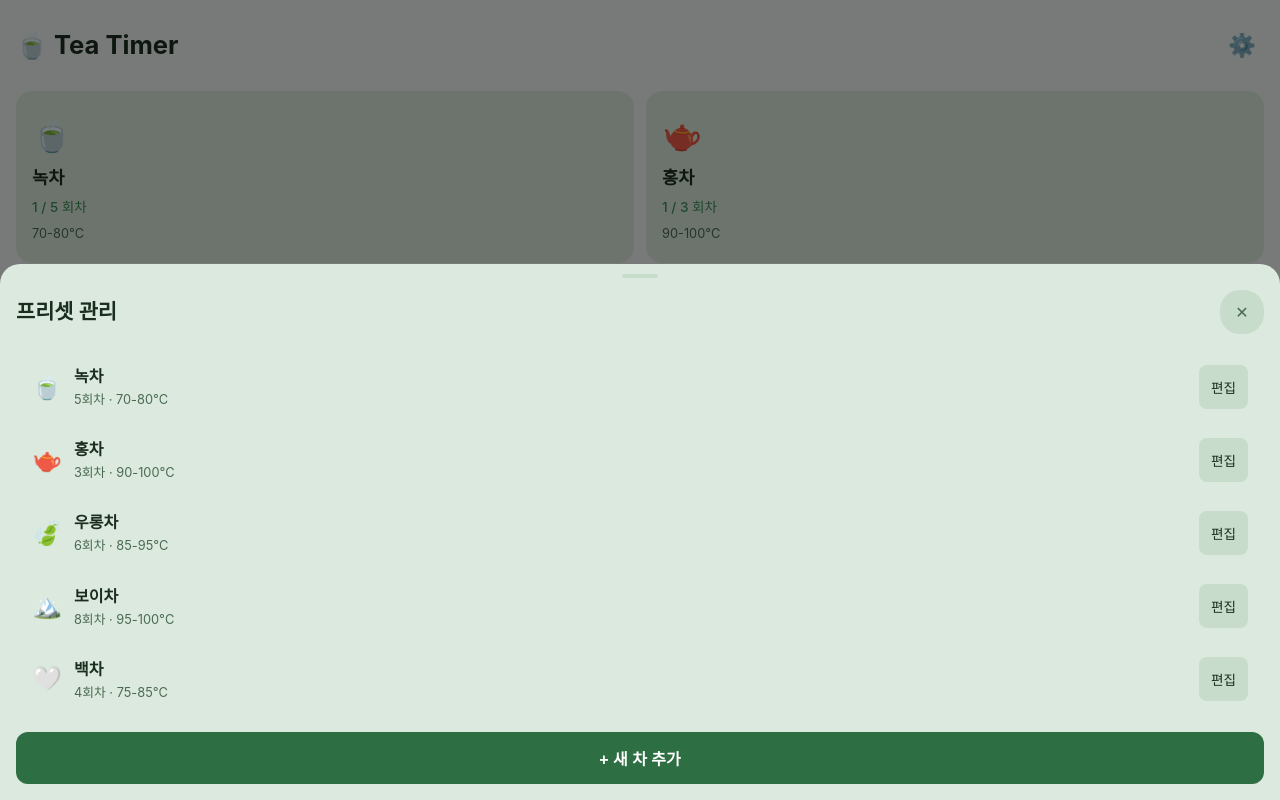
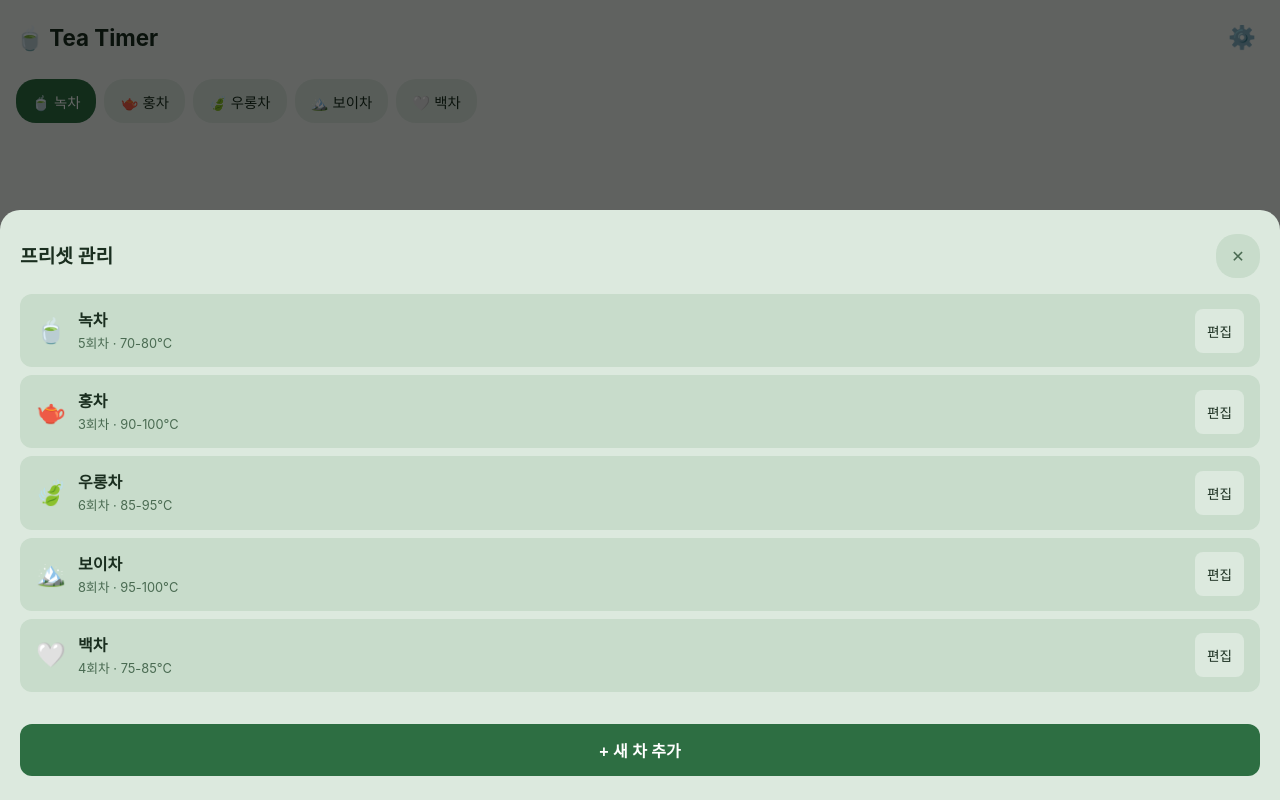
Before and after one commit to anny0739/play, a plain HTML site: page tea-timer/index.html in a window 1280 px wide. Both pictures are taken after a click on the button "⚙️". Drawn offline with Linux system fonts and the light colour scheme.

Commit message:
modify 수정사항 적용 #3

```diff
--- a/tea-timer/css/style.css
+++ b/tea-timer/css/style.css
@@ -38,91 +38,119 @@ body {
   background: var(--bg);
   color: var(--text);
   font-family: -apple-system, BlinkMacSystemFont, 'Segoe UI', sans-serif;
-  min-height: 100vh;
+  height: 100dvh;
+  display: flex;
+  flex-direction: column;
+  overflow: hidden;
   line-height: 1.5;
 }
 
-.view {
-  display: none;
-  opacity: 0;
-  transition: opacity 0.2s ease;
+/* === Root container === */
+#root {
+  display: flex;
+  flex-direction: column;
+  height: 100%;
+  flex: 1;
+  min-height: 0;
 }
 
-.view.active {
+/* === App Header === */
+.app-header {
   display: flex;
-  flex-direction: column;
-  min-height: 100vh;
-  opacity: 1;
+  justify-content: space-between;
+  align-items: center;
+  padding: 16px;
+  padding-top: calc(16px + env(safe-area-inset-top));
+  flex-shrink: 0;
+}
+.app-header h1 {
+  font-size: 1.4rem;
+  font-weight: 700;
+  color: var(--text);
+}
+.btn-settings {
+  background: none;
+  border: none;
+  font-size: 1.4rem;
+  cursor: pointer;
+  padding: 8px;
+  border-radius: 8px;
+  -webkit-tap-highlight-color: transparent;
 }
 
-/* === Timer Bottom Sheet === */
-.sheet-overlay {
-  display: none;
-  position: fixed;
-  inset: 0;
-  background: rgba(0,0,0,0.5);
-  z-index: 50;
-}
-.sheet-overlay.open { display: block; }
-
-.timer-sheet {
-  position: fixed;
-  left: 0; right: 0; bottom: 0;
-  background: var(--surface);
-  border-radius: 20px 20px 0 0;
-  z-index: 51;
+/* === Tea Selector === */
+.tea-selector {
   display: flex;
-  flex-direction: column;
-  transform: translateY(100%);
-  transition: transform 0.3s cubic-bezier(0.32, 0.72, 0, 1);
-  max-height: 92vh;
-}
-.timer-sheet.open { transform: translateY(0); }
-
-.sheet-handle {
-  width: 36px; height: 4px;
-  background: var(--surface2);
-  border-radius: 2px;
-  margin: 10px auto 0;
+  flex-direction: row;
+  overflow-x: auto;
+  scrollbar-width: none;
+  gap: 8px;
+  padding: 4px 16px 12px;
   flex-shrink: 0;
 }
+.tea-selector::-webkit-scrollbar { display: none; }
 
-.timer-header {
-  display: flex;
-  align-items: center;
-  justify-content: space-between;
-  padding: 12px 16px 0;
+.tea-chip {
+  border: none;
+  background: var(--surface);
+  color: var(--text);
+  border-radius: 20px;
+  padding: 8px 16px;
+  font-size: 0.9rem;
+  white-space: nowrap;
+  cursor: pointer;
+  min-height: 44px;
+  -webkit-tap-highlight-color: transparent;
+  transition: background 0.15s;
 }
-.btn-close-sheet {
-  background: var(--surface2);
-  border: none;
-  color: var(--text-muted);
-  font-size: 1rem;
-  cursor: pointer;
-  padding: 6px 10px;
-  border-radius: 20px;
-  min-width: 44px; min-height: 44px;
+.tea-chip.active {
+  background: var(--accent);
+  color: white;
 }
-.timer-title {
-  display: flex;
-  flex-direction: column;
-}
-.timer-title span:first-child { font-size: 1.3rem; font-weight: 600; }
-.steep-label { font-size: 0.9rem; color: var(--text-muted); }
+.tea-chip:active { opacity: 0.8; }
 
-.timer-main {
+/* === Timer Area === */
+.timer-area {
   flex: 1;
   display: flex;
   flex-direction: column;
   align-items: center;
   justify-content: center;
   gap: 16px;
-  padding: 24px;
+  padding: 16px;
+  min-height: 0;
 }
+
+.timer-ring-row {
+  display: flex;
+  align-items: center;
+  gap: 16px;
+}
+
+.btn-time-adjust {
+  background: var(--surface2);
+  border: none;
+  color: var(--text);
+  font-size: 1.5rem;
+  cursor: pointer;
+  width: 48px;
+  height: 48px;
+  border-radius: 50%;
+  display: flex;
+  align-items: center;
+  justify-content: center;
+  min-width: 44px;
+  min-height: 44px;
+  -webkit-tap-highlight-color: transparent;
+  transition: background 0.15s;
+  flex-shrink: 0;
+}
+.btn-time-adjust:active { background: var(--accent); }
+
 .progress-ring-container {
   position: relative;
-  width: 240px;
-  height: 240px;
+  width: 220px;
+  height: 220px;
 }
 .progress-ring {
   width: 100%;
@@ -148,25 +176,25 @@ body {
   display: flex;
   align-items: center;
   justify-content: center;
-  font-size: 3.5rem;
+  font-size: 3.2rem;
   font-weight: 700;
   font-variant-numeric: tabular-nums;
   color: var(--text);
-  /* counter the SVG rotation */
-  transform: none;
 }
 .steep-info {
   color: var(--text-muted);
   font-size: 0.95rem;
 }
 
+/* === Timer Controls (fixed footer) === */
 .timer-controls {
   display: flex;
   justify-content: center;
   align-items: center;
   gap: 16px;
-  padding: 24px 16px;
-  padding-bottom: calc(24px + env(safe-area-inset-bottom));
+  padding: 16px;
+  padding-bottom: calc(16px + env(safe-area-inset-bottom));
+  flex-shrink: 0;
 }
 .btn-control {
   border: none;
@@ -193,47 +221,6 @@ body {
   color: var(--accent-light);
 }
 
-/* === Home View === */
-.home-header {
-  padding: 24px 16px 8px;
-  padding-top: calc(24px + env(safe-area-inset-top));
-}
-.home-header h1 {
-  font-size: 1.6rem;
-  font-weight: 700;
-  color: var(--text);
-}
-.home-main {
-  flex: 1;
-  padding: 16px;
-  overflow-y: auto;
-}
-.tea-grid {
-  display: grid;
-  grid-template-columns: repeat(2, 1fr);
-  gap: 12px;
-}
-.tea-card {
-  background: var(--surface);
-  border-radius: 16px;
-  padding: 20px 16px;
-  cursor: pointer;
-  transition: background 0.15s, transform 0.1s;
-  display: flex;
-  flex-direction: column;
-  gap: 6px;
-  min-height: 130px;
-  -webkit-tap-highlight-color: transparent;
-}
-.tea-card:active {
-  background: var(--surface2);
-  transform: scale(0.97);
-}
-.tea-icon { font-size: 2rem; }
-.tea-name { font-size: 1.1rem; font-weight: 600; }
-.tea-steep { font-size: 0.85rem; color: var(--accent-light); font-weight: 500; }
-.tea-temp { font-size: 0.8rem; color: var(--text-muted); }
-
 /* === Notifications & completion state === */
 .btn-next-pulse {
   animation: pulse 1s ease-in-out infinite;
@@ -245,21 +232,7 @@ body {
   50% { transform: scale(1.05); box-shadow: 0 0 0 10px rgba(74, 124, 89, 0); }
 }
 
-/* === Dark mode === */
-@media (prefers-color-scheme: light) {
-  :root {
-    --bg: #f0f5f1;
-    --surface: #dce9de;
-    --surface2: #c8dccb;
-    --accent: #2d6e42;
-    --accent-light: #3a8f56;
-    --text: #1a2e1f;
-    --text-muted: #4a6b52;
-    --danger: #c0392b;
-  }
-}
-
-/* === Completion overlay on timer === */
+/* === Completion state === */
 .timer-done .progress-bar {
   stroke: var(--text-muted);
   stroke-dashoffset: 565.49;
@@ -268,60 +241,33 @@ body {
   color: var(--accent-light);
 }
 
-/* === Settings Bottom Sheet === */
-.settings-sheet {
-  position: fixed;
-  left: 0; right: 0; bottom: 0;
-  background: var(--surface);
-  border-radius: 20px 20px 0 0;
-  z-index: 51;
-  display: flex;
-  flex-direction: column;
-  transform: translateY(100%);
-  transition: transform 0.3s cubic-bezier(0.32, 0.72, 0, 1);
-  max-height: 92vh;
-}
-.settings-sheet.open { transform: translateY(0); }
-
-.settings-header {
-  display: flex;
-  align-items: center;
-  justify-content: space-between;
-  padding: 12px 16px 0;
-}
-.settings-header h2 { font-size: 1.3rem; font-weight: 600; }
-.settings-main {
-  padding: 16px;
-  padding-bottom: calc(16px + env(safe-area-inset-bottom));
-  display: flex;
-  flex-direction: column;
-  gap: 8px;
-  overflow-y: auto;
-}
-
-/* === Home Header === */
-.home-header {
+/* === Settings Modal === */
+.settings-modal-header {
   display: flex;
   justify-content: space-between;
   align-items: center;
 }
-.btn-settings {
-  background: none;
+.settings-modal-header h3 { font-size: 1.3rem; font-weight: 600; }
+.btn-close-modal {
+  background: var(--surface2);
   border: none;
-  font-size: 1.4rem;
+  color: var(--text-muted);
+  font-size: 1rem;
   cursor: pointer;
-  padding: 8px;
-  border-radius: 8px;
-  -webkit-tap-highlight-color: transparent;
+  padding: 6px 10px;
+  border-radius: 20px;
+  min-width: 44px;
+  min-height: 44px;
 }
 
 .preset-item {
-  background: var(--surface);
+  background: var(--surface2);
   border-radius: 12px;
   padding: 14px 16px;
   display: flex;
   align-items: center;
   gap: 12px;
+  margin-bottom: 8px;
 }
 .preset-icon { font-size: 1.5rem; }
 .preset-info { flex: 1; display: flex; flex-direction: column; gap: 2px; }
@@ -336,7 +282,7 @@ body {
   cursor: pointer;
   min-height: 44px;
 }
-.btn-edit-preset { background: var(--surface2); color: var(--text); }
+.btn-edit-preset { background: var(--surface); color: var(--text); }
 .btn-delete-preset { background: var(--danger); color: white; }
 .btn-add-preset {
   background: var(--accent);
@@ -349,6 +295,7 @@ body {
   cursor: pointer;
   margin-top: 8px;
   min-height: 44px;
+  width: 100%;
 }
 
 /* === Modal === */
@@ -426,3 +373,17 @@ body {
 }
 .btn-modal-cancel { background: var(--surface2); color: var(--text); }
 .btn-modal-save { background: var(--accent); color: white; }
+
+/* === Dark mode === */
+@media (prefers-color-scheme: light) {
+  :root {
+    --bg: #f0f5f1;
+    --surface: #dce9de;
+    --surface2: #c8dccb;
+    --accent: #2d6e42;
+    --accent-light: #3a8f56;
+    --text: #1a2e1f;
+    --text-muted: #4a6b52;
+    --danger: #c0392b;
+  }
+}
--- a/tea-timer/index.html
+++ b/tea-timer/index.html
@@ -12,29 +12,18 @@
 </head>
 <body>
   <div id="root">
-    <div class="view" id="view-home">
-      <header class="home-header">
+    <header class="app-header">
       <h1>🍵 Tea Timer</h1>
       <button class="btn-settings" id="btn-settings">⚙️</button>
     </header>
-      <main class="home-main">
-        <div class="tea-grid" id="tea-grid">
+
+    <nav class="tea-selector" id="tea-selector">
       <!-- populated by JS -->
-        </div>
-      </main>
-    </div>
-    <!-- Timer bottom sheet (not a view — overlays home) -->
-    <div class="sheet-overlay" id="sheet-overlay"></div>
-    <div class="timer-sheet" id="timer-sheet">
-      <div class="sheet-handle"></div>
-      <header class="timer-header">
-        <div class="timer-title">
-          <span id="timer-tea-name">녹차</span>
-          <span class="steep-label" id="timer-steep-label">1회차</span>
-        </div>
-        <button class="btn-close-sheet" id="btn-back">✕</button>
-      </header>
-      <main class="timer-main">
+    </nav>
+
+    <main class="timer-area" id="timer-area">
+      <div class="timer-ring-row">
+        <button class="btn-time-adjust btn-time-minus" id="btn-time-minus">−</button>
         <div class="progress-ring-container">
           <svg viewBox="0 0 220 220" class="progress-ring" id="progress-svg">
             <circle class="progress-track" cx="110" cy="110" r="90"/>
@@ -42,26 +31,16 @@
           </svg>
           <div class="timer-display" id="timer-display">00:00</div>
         </div>
-        <div class="steep-info" id="steep-info">1 / 5 회차</div>
+        <button class="btn-time-adjust btn-time-plus" id="btn-time-plus">+</button>
+      </div>
+      <div class="steep-info" id="steep-info">차를 선택하세요</div>
     </main>
+
     <footer class="timer-controls">
       <button class="btn-control btn-secondary" id="btn-reset">리셋</button>
       <button class="btn-control btn-primary" id="btn-start-pause">시작</button>
       <button class="btn-control btn-next" id="btn-next">다음 우림</button>
     </footer>
-    </div>
-    <div class="sheet-overlay" id="settings-overlay"></div>
-    <div class="settings-sheet" id="settings-sheet">
-      <div class="sheet-handle"></div>
-      <header class="settings-header">
-        <h2>프리셋 관리</h2>
-        <button class="btn-close-sheet" id="btn-settings-back">✕</button>
-      </header>
-      <main class="settings-main">
-        <div id="presets-list"></div>
-        <button class="btn-add-preset" id="btn-add-preset">+ 새 차 추가</button>
-      </main>
-    </div>
 
     <!-- 프리셋 편집 모달 -->
     <div class="modal-overlay" id="modal-overlay" style="display:none">
@@ -90,6 +69,18 @@
         </div>
       </div>
     </div>
+
+    <!-- 설정 모달 -->
+    <div class="modal-overlay" id="settings-modal" style="display:none">
+      <div class="modal">
+        <div class="settings-modal-header">
+          <h3>프리셋 관리</h3>
+          <button class="btn-close-modal" id="btn-settings-close">✕</button>
+        </div>
+        <div id="presets-list"></div>
+        <button class="btn-add-preset" id="btn-add-preset">+ 새 차 추가</button>
+      </div>
+    </div>
   </div>
 
   <script src="js/storage.js" defer></script>
--- a/tea-timer/js/app.js
+++ b/tea-timer/js/app.js
@@ -1,6 +1,7 @@
-// App — Phase 2
+// App — Phase 3 (one-page layout)
 
 // ── State ──────────────────────────────────────────────────────────────────
+let selectedTeaId = null;
 let currentTea = null;
 let currentSteepIndex = 0;
 let timer = null;
@@ -24,24 +25,27 @@ function updateProgress(remainingMs, totalMs) {
   document.getElementById('timer-display').textContent = formatTime(remainingMs);
 }
 
-// ── View management ────────────────────────────────────────────────────────
-function showView(name) {
-  document.querySelectorAll('.view').forEach(v => v.classList.remove('active'));
-  const target = document.getElementById(`view-${name}`);
-  if (target) target.classList.add('active');
+// ── Tea Selector ────────────────────────────────────────────────────────────
+function renderTeaSelector() {
+  const selector = document.getElementById('tea-selector');
+  selector.innerHTML = '';
+  getActivePresets().forEach(tea => {
+    const chip = document.createElement('button');
+    chip.className = 'tea-chip' + (tea.id === selectedTeaId ? ' active' : '');
+    chip.textContent = `${tea.icon} ${tea.name}`;
+    chip.addEventListener('click', () => selectTea(tea.id));
+    selector.appendChild(chip);
+  });
 }
 
-function openTimerSheet() {
-  document.getElementById('timer-sheet').classList.add('open');
-  document.getElementById('sheet-overlay').classList.add('open');
-}
-
-function closeTimerSheet() {
-  document.getElementById('timer-sheet').classList.remove('open');
-  document.getElementById('sheet-overlay').classList.remove('open');
-  if (timer) { timer.pause(); timer = null; }
-  clearCompletionState();
-  renderHome();
+function selectTea(teaId) {
+  const tea = getActivePresets().find(t => t.id === teaId);
+  if (!tea) return;
+  selectedTeaId = teaId;
+  renderTeaSelector();
+  const rawIndex = Storage.loadState(tea.id);
+  const steepIndex = Math.min(rawIndex, tea.steeps.length - 1);
+  startTimer(tea, steepIndex);
 }
 
 // ── Timer wiring ───────────────────────────────────────────────────────────
@@ -95,31 +99,24 @@ function handleTimerComplete() {
 
   // 4. Highlight the "다음 우림" button
   const btnNext = document.getElementById('btn-next');
-  if (btnNext) {
-    btnNext.classList.add('btn-next-pulse');
-  }
+  if (btnNext) btnNext.classList.add('btn-next-pulse');
 
   // 5. Timer done visual state
-  document.getElementById('view-timer').classList.add('timer-done');
+  document.getElementById('timer-area').classList.add('timer-done');
 
   document.getElementById('btn-start-pause').textContent = '시작';
 }
 
 function clearCompletionState() {
-  document.getElementById('view-timer').classList.remove('timer-done');
+  document.getElementById('timer-area').classList.remove('timer-done');
   const btnNext = document.getElementById('btn-next');
   if (btnNext) btnNext.classList.remove('btn-next-pulse');
 }
 
 function startTimer(tea, steepIndex) {
-  // Remove completion state
   clearCompletionState();
 
-  // Cancel any existing timer
-  if (timer) {
-    timer.pause();
-    timer = null;
-  }
+  if (timer) { timer.pause(); timer = null; }
 
   currentTea = tea;
   currentSteepIndex = steepIndex;
@@ -135,17 +132,50 @@ function startTimer(tea, steepIndex) {
     handleTimerComplete
   );
 
-  // Update header
-  document.getElementById('timer-tea-name').textContent = tea.name;
-  document.getElementById('timer-steep-label').textContent = `${steepIndex + 1}회차`;
+  document.getElementById('steep-info').textContent =
+    `${steepIndex + 1} / ${tea.steeps.length} 회차${tea.temp ? ' · ' + tea.temp : ''}`;
 
-  // Update steep info
-  document.getElementById('steep-info').textContent =
-    `${steepIndex + 1} / ${tea.steeps.length} 회차`;
-
-  // Reset display to full duration
   document.getElementById('timer-display').textContent = formatTime(durationSeconds * 1000);
   updateProgress(durationSeconds * 1000, durationSeconds * 1000);
+  document.getElementById('btn-start-pause').textContent = '시작';
+}
+
+// ── Inline time adjustment ─────────────────────────────────────────────────
+function adjustTime(delta) {
+  if (!timer || (timer.state !== 'idle' && timer.state !== 'paused')) return;
+  if (!currentTea) return;
+
+  const newSteeps = [...currentTea.steeps];
+  newSteeps[currentSteepIndex] = Math.max(5, newSteeps[currentSteepIndex] + delta);
+
+  const isDefault = DEFAULT_PRESETS.find(p => p.id === currentTea.id);
+  if (isDefault) {
+    Storage.saveSteepOverride(currentTea.id, newSteeps);
+  } else {
+    const customs = Storage.loadCustomPresets();
+    const idx = customs.findIndex(p => p.id === currentTea.id);
+    if (idx !== -1) {
+      customs[idx] = { ...customs[idx], steeps: newSteeps };
+      Storage.saveCustomPresets(customs);
+    }
+  }
+
+  currentTea = { ...currentTea, steeps: newSteeps };
+  timer.pause();
+  timer = null;
+
+  const newDuration = newSteeps[currentSteepIndex];
+  timer = new Timer(
+    newDuration,
+    (remainingMs, totalMs) => {
+      document.getElementById('timer-display').textContent = formatTime(remainingMs);
+      updateProgress(remainingMs, totalMs);
+    },
+    handleTimerComplete
+  );
+
+  document.getElementById('timer-display').textContent = formatTime(newDuration * 1000);
+  updateProgress(newDuration * 1000, newDuration * 1000);
   document.getElementById('btn-start-pause').textContent = '시작';
 }
 
@@ -156,7 +186,6 @@ function unlockAudio() {
       audioCtx = new (window.AudioContext || window.webkitAudioContext)();
     } catch (e) { return; }
   }
-  // iOS requires playing a silent buffer during a user gesture to fully unlock audio
   if (audioCtx.state === 'suspended') audioCtx.resume();
   const buf = audioCtx.createBuffer(1, 1, 22050);
   const src = audioCtx.createBufferSource();
@@ -165,7 +194,7 @@ function unlockAudio() {
   src.start(0);
 }
 
-// Re-unlock audio when app comes back to foreground (iOS suspends context on background)
+// Re-unlock audio when app comes back to foreground
 document.addEventListener('visibilitychange', () => {
   if (!document.hidden && audioCtx && audioCtx.state === 'suspended') {
     audioCtx.resume();
@@ -197,56 +226,57 @@ document.getElementById('btn-reset').addEventListener('click', () => {
   document.getElementById('btn-start-pause').textContent = '시작';
 });
 
-document.getElementById('btn-back').addEventListener('click', closeTimerSheet);
-document.getElementById('sheet-overlay').addEventListener('click', closeTimerSheet);
-
 document.getElementById('btn-next').addEventListener('click', () => {
   if (!currentTea) return;
   clearCompletionState();
   const nextIndex = currentSteepIndex + 1;
   if (nextIndex >= currentTea.steeps.length) {
-    // All steeps done — reset and close sheet
+    // All steeps done — reset state and restart from steep 1
     Storage.clearState(currentTea.id);
     timer = null;
-    closeTimerSheet();
+    selectTea(currentTea.id);
     return;
   }
-  // Advance to next steep
   Storage.saveState(currentTea.id, nextIndex);
   startTimer(currentTea, nextIndex);
 });
 
-// ── Home screen ────────────────────────────────────────────────────────────
-function renderHome() {
-  const grid = document.getElementById('tea-grid');
-  grid.innerHTML = '';
-  getActivePresets().forEach(tea => {
-    const steepIndex = Storage.loadState(tea.id);
-    const card = document.createElement('div');
-    card.className = 'tea-card';
-    card.innerHTML = `
-      <div class="tea-icon">${tea.icon}</div>
-      <div class="tea-name">${tea.name}</div>
-      <div class="tea-steep">${steepIndex + 1} / ${tea.steeps.length} 회차</div>
-      <div class="tea-temp">${tea.temp}</div>
-    `;
-    card.addEventListener('click', () => {
-      selectTea(tea.id);
-    });
-    grid.appendChild(card);
-  });
+document.getElementById('btn-time-minus').addEventListener('click', () => adjustTime(-5));
+document.getElementById('btn-time-plus').addEventListener('click', () => adjustTime(5));
+
+// ── Settings modal ──────────────────────────────────────────────────────────
+function openSettings() {
+  renderSettings();
+  document.getElementById('settings-modal').style.display = 'flex';
 }
 
-function selectTea(teaId) {
-  const tea = getActivePresets().find(t => t.id === teaId);
-  if (!tea) return;
-  const rawIndex = Storage.loadState(tea.id);
-  const steepIndex = Math.min(rawIndex, tea.steeps.length - 1);
-  startTimer(tea, steepIndex);
-  openTimerSheet();
+function closeSettings() {
+  document.getElementById('settings-modal').style.display = 'none';
 }
 
-// ── Settings screen ─────────────────────────────────────────────────────────
+document.getElementById('btn-settings').addEventListener('click', openSettings);
+document.getElementById('btn-settings-close').addEventListener('click', closeSettings);
+document.getElementById('settings-modal').addEventListener('click', e => {
+  if (e.target === document.getElementById('settings-modal')) closeSettings();
+});
+
+document.getElementById('btn-add-preset').addEventListener('click', () => {
+  openAddModal();
+});
+
+document.getElementById('presets-list').addEventListener('click', e => {
+  const editBtn = e.target.closest('.btn-edit-preset');
+  const deleteBtn = e.target.closest('.btn-delete-preset');
+  if (editBtn) {
+    openEditModal(editBtn.dataset.id);
+  } else if (deleteBtn) {
+    removeCustomPreset(deleteBtn.dataset.id);
+    renderSettings();
+    renderTeaSelector();
+  }
+});
+
+// ── Settings content ─────────────────────────────────────────────────────────
 function renderSettings() {
   const list = document.getElementById('presets-list');
   list.innerHTML = '';
@@ -270,7 +300,7 @@ function renderSettings() {
 }
 
 // ── Modal logic ─────────────────────────────────────────────────────────────
-let modalTeaId = null; // null = adding new preset
+let modalTeaId = null;
 
 function renderSteepsEditor(steeps) {
   const editor = document.getElementById('steeps-editor');
@@ -337,7 +367,6 @@ function saveModal() {
   if (steeps.length === 0) return;
 
   if (modalTeaId === null) {
-    // New custom preset
     const icon = document.getElementById('edit-icon').value.trim() || '🍵';
     const name = document.getElementById('edit-name').value.trim();
     const temp = document.getElementById('edit-temp').value.trim() || '';
@@ -352,7 +381,6 @@ function saveModal() {
   } else {
     const isCustom = !DEFAULT_PRESETS.find(p => p.id === modalTeaId);
     if (isCustom) {
-      // Update custom preset fully
       const customs = Storage.loadCustomPresets();
       const idx = customs.findIndex(p => p.id === modalTeaId);
       if (idx !== -1) {
@@ -366,46 +394,14 @@ function saveModal() {
         Storage.saveCustomPresets(customs);
       }
     } else {
-      // Default preset — only update steeps via override
       updateDefaultSteeps(modalTeaId, steeps);
     }
   }
 
   closeModal();
   renderSettings();
+  renderTeaSelector();
 }
-
-// ── Settings sheet ─────────────────────────────────────────────────────────
-function openSettingsSheet() {
-  renderSettings();
-  document.getElementById('settings-sheet').classList.add('open');
-  document.getElementById('settings-overlay').classList.add('open');
-}
-
-function closeSettingsSheet() {
-  document.getElementById('settings-sheet').classList.remove('open');
-  document.getElementById('settings-overlay').classList.remove('open');
-}
-
-// Settings event listeners
-document.getElementById('btn-settings').addEventListener('click', openSettingsSheet);
-document.getElementById('btn-settings-back').addEventListener('click', closeSettingsSheet);
-document.getElementById('settings-overlay').addEventListener('click', closeSettingsSheet);
-
-document.getElementById('btn-add-preset').addEventListener('click', () => {
-  openAddModal();
-});
-
-document.getElementById('presets-list').addEventListener('click', e => {
-  const editBtn = e.target.closest('.btn-edit-preset');
-  const deleteBtn = e.target.closest('.btn-delete-preset');
-  if (editBtn) {
-    openEditModal(editBtn.dataset.id);
-  } else if (deleteBtn) {
-    removeCustomPreset(deleteBtn.dataset.id);
-    renderSettings();
-  }
-});
 
 document.getElementById('btn-add-steep').addEventListener('click', () => {
   const inputs = document.querySelectorAll('#steeps-editor input[type="number"]');
@@ -433,6 +429,9 @@ document.getElementById('modal-overlay').addEventListener('click', e => {
 
 // ── Init ───────────────────────────────────────────────────────────────────
 document.addEventListener('DOMContentLoaded', () => {
-  showView('home');
-  renderHome();
+  renderTeaSelector();
+  const presets = getActivePresets();
+  if (presets.length > 0) {
+    selectTea(presets[0].id);
+  }
 });
--- a/tea-timer/sw.js
+++ b/tea-timer/sw.js
@@ -1,4 +1,4 @@
-const CACHE_NAME = 'tea-timer-v1';
+const CACHE_NAME = 'tea-timer-v3';
 const URLS_TO_CACHE = [
   './',
   './index.html',
```
Lines whose indentation alone changed are shown as unchanged.
